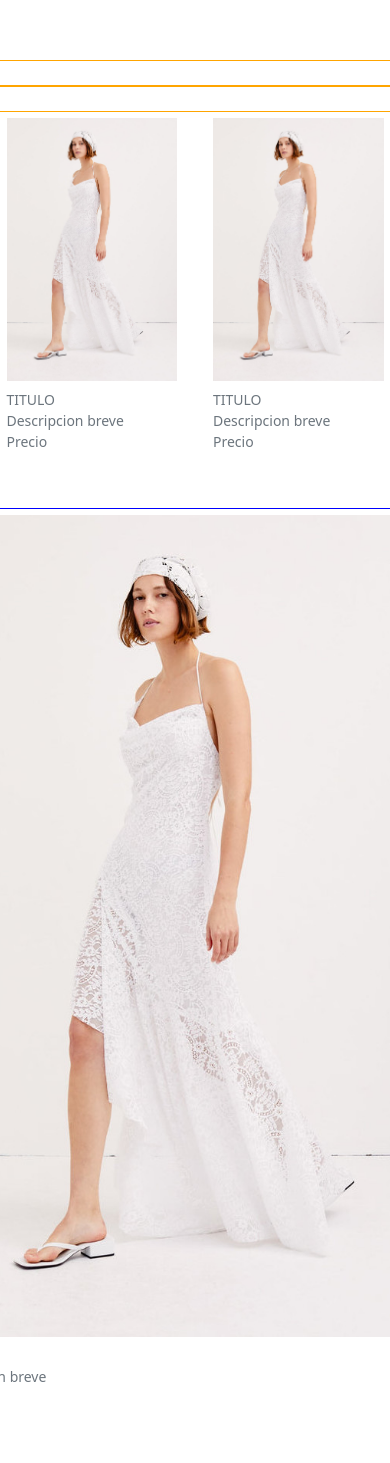
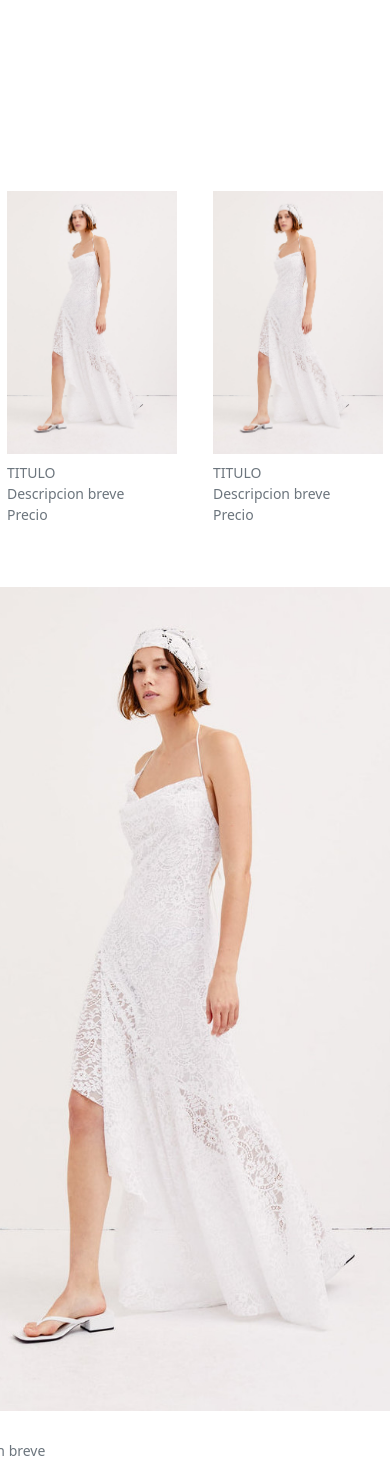
Before and after one commit to NuriaVillaronga/Shop-Repository, a React (Create React App) app: page / in a window 390 px wide. Shown: the part 105-1568 px from the top of the page. Built offline with nearby package versions, Linux system fonts and the light colour scheme.

Commit message:
responsive with views + filter OK

```diff
--- a/src/App.css
+++ b/src/App.css
@@ -121,7 +121,6 @@
     padding-top: 0px;
     padding-bottom: 50px !important;
     min-width: 570px;
-    border: 1px solid blue;
 }
 .figura-3 {
     width: 570px;
@@ -132,7 +131,8 @@
     width: 570px;
 }
 .options-all-3 {
-    border: 1px solid blue;
+    margin-top: 80px !important;
+    margin-bottom: 20px !important;
     min-width: 570px;
 }
 .options-3-3 {
@@ -156,12 +156,11 @@
     display: flex;
     justify-content: center !important;
     align-items: center !important;
-    padding-top: 25px;
+    padding-top: 20px;
     padding-bottom: 50px;
     padding-left: 20px;
     padding-right: 20px;
     min-width: 800px;
-    border: 1px solid orange;
 }
 .figura-2 {
     width: 800px;
@@ -173,7 +172,7 @@
 }
 .options-all-2 {
     min-width: 800px;
-    border: 1px solid orange;
+    margin-top: 80px !important;
 }
 #row-productos-all-2 {
     width: 1600px;
--- a/src/css/1815-1345.css
+++ b/src/css/1815-1345.css
@@ -1,6 +1,14 @@
 @media screen and (max-width: 10000px) {
     .options-pred, .options-all-4 {
         padding-left: 20px !important;
+    }
+    .options-all-3 {
+        padding-right: 10px !important;
+        padding-left: 20px !important;
+    }
+    .options-all-2 {
+        padding-right: 9px !important;
+        padding-left: 18px !important;
     }
 }
 
--- a/src/css/630-210.css
+++ b/src/css/630-210.css
@@ -68,10 +68,13 @@
         padding-left: 15px;
         padding-right: 15px;
     }
+    .options-all-3 {
+        padding-left: 10px !important;
+    }
     .figura-4, .figura-3 {
         padding: 6px !important;
     }
-    .columna-4, .columna-3, .options-all-4, .options-all-3 {
+    .columna-4, .columna-3, .options-all-4 {
         padding-left: 2px !important;
         padding-right: 0px !important;
     }
--- a/src/css/985-634.css
+++ b/src/css/985-634.css
@@ -10,13 +10,19 @@
     }
     .options-all-2 {
         min-width: 440px !important;
+        padding-right: 0px !important;
+        padding-left: 10px !important;
     }
     .options-pred {
         min-width: 440px !important;
         padding-right: 0px !important;
         padding-left: 10px !important;
     }
-
+    .options-all-3 {
+        min-width: 295px !important;
+        padding-right: 0.5px !important;
+        padding-left: 10px !important;
+    }
     .figura-pred, .figura-2 {
         width: 440px !important;
     }
@@ -32,7 +38,7 @@
         padding-left: 17px !important;
         padding-right: 17px !important;
     }
-    .columna-3, .options-all-3 {
+    .columna-3 {
         min-width: 295px !important;
         padding-left: 3px !important;
         padding-right: 3px !important;
@@ -404,6 +410,14 @@
         padding-left: 0px !important;
         padding-right: 0px !important;
     }
+    #row-productos-all-3 .row-btn-vistas button {
+        margin-right: 0px !important;
+        margin-left: 10px !important;
+    }
+    .options-all-3 {
+        padding-right: 3px !important;
+        padding-left: 7px !important;
+    }
     .columna-3 {
         padding-left: 6px !important;
         padding-right: 3px !important;
@@ -451,6 +465,10 @@
         margin-right: 0px !important;
         margin-left: 10px !important;
     }
+    #row-productos-all-2 .row-btn-vistas button {
+        margin-right: 0px !important;
+        margin-left: 10px !important;
+    }
     #row-productos-all {
         padding-left: 15px;
         padding-right: 15px;
@@ -462,6 +480,8 @@
     }
     .options-all-2 {
         min-width: 350px !important;
+        padding-left: 8px !important;
+        padding-right: 4px !important;
     }
     .options-pred {
         min-width: 350px !important;
```
